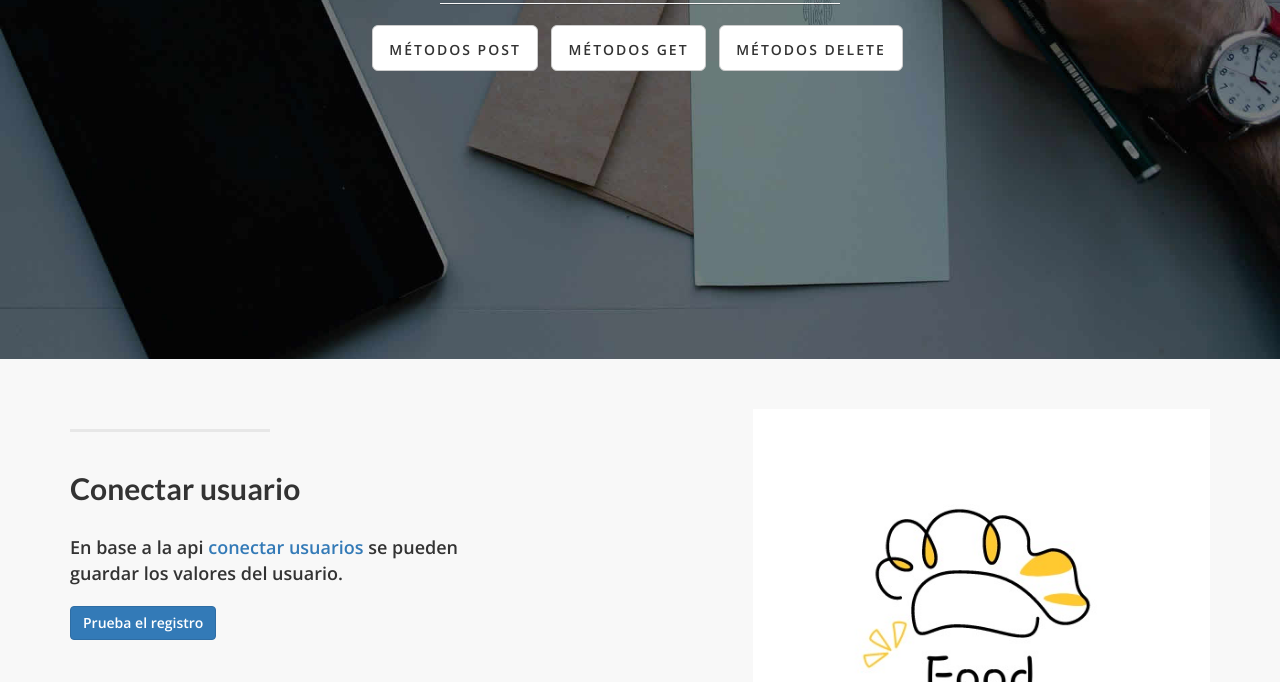
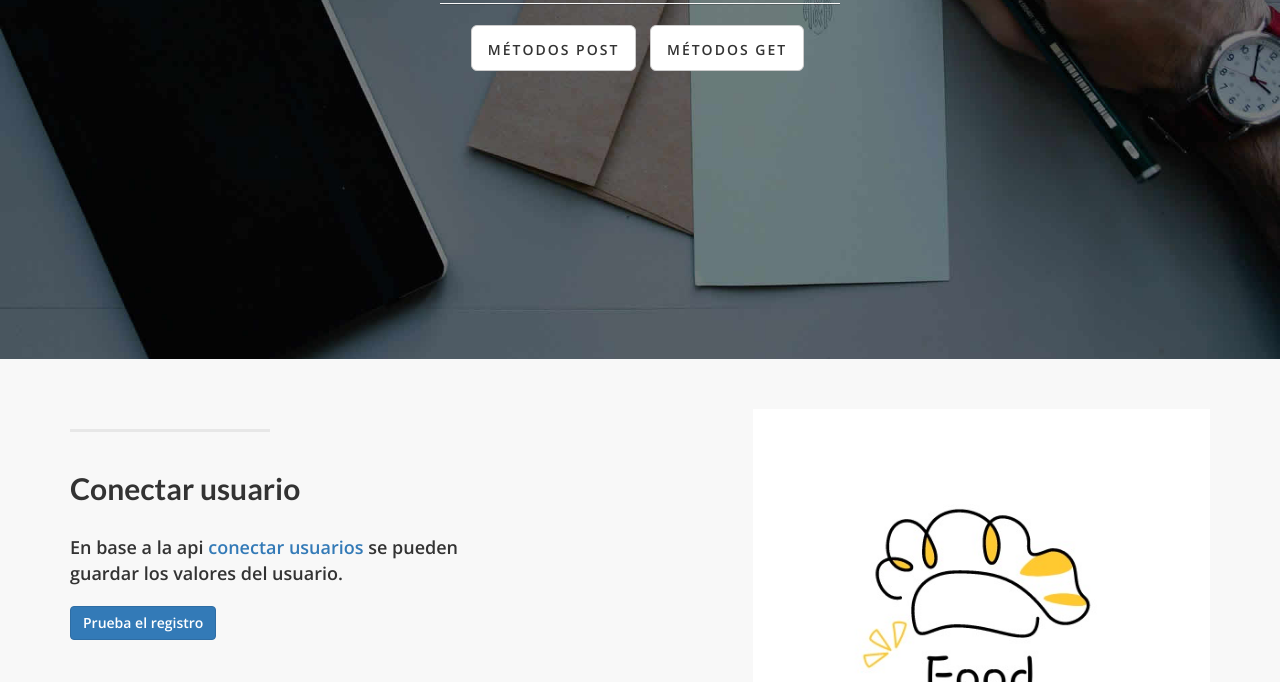
Before and after one commit to LuisaD04/arquitectura-api-rest, a plain HTML site: page index.html in a window 1280 px wide. Shown: the part 418-1100 px from the top of the page. Drawn offline with nearby package versions, Linux system fonts and the light colour scheme.

Commit message:
dev: page adjusted

```diff
--- a/index.html
+++ b/index.html
@@ -86,10 +86,6 @@
                             <li>
                                 <a href="#get" class="btn btn-default btn-lg"><span class="network-name">Métodos
                                         GET</span></a>
-                            </li>
-                            <li>
-                                <a href="#delete" class="btn btn-default btn-lg"><span class="network-name">Métodos
-                                        DELETE</span></a>
                             </li>
                         </ul>
                     </div>
```
